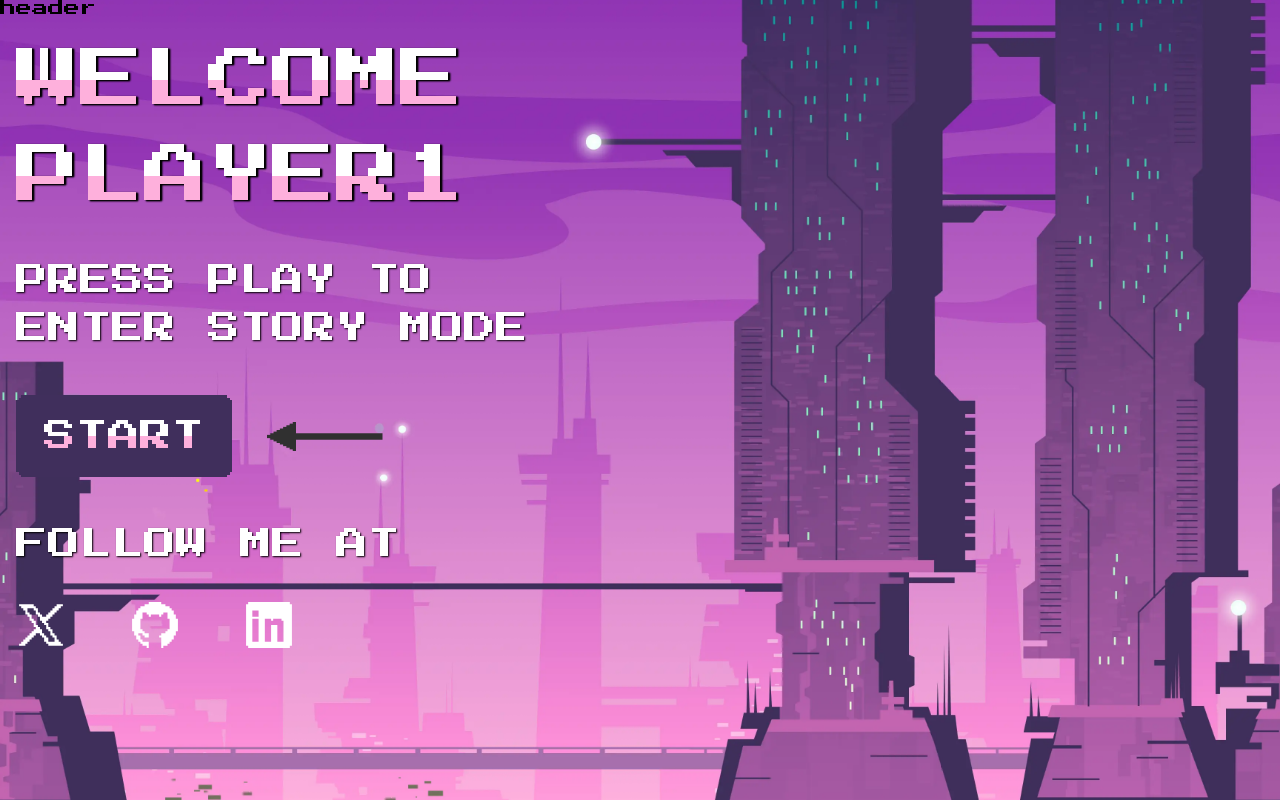
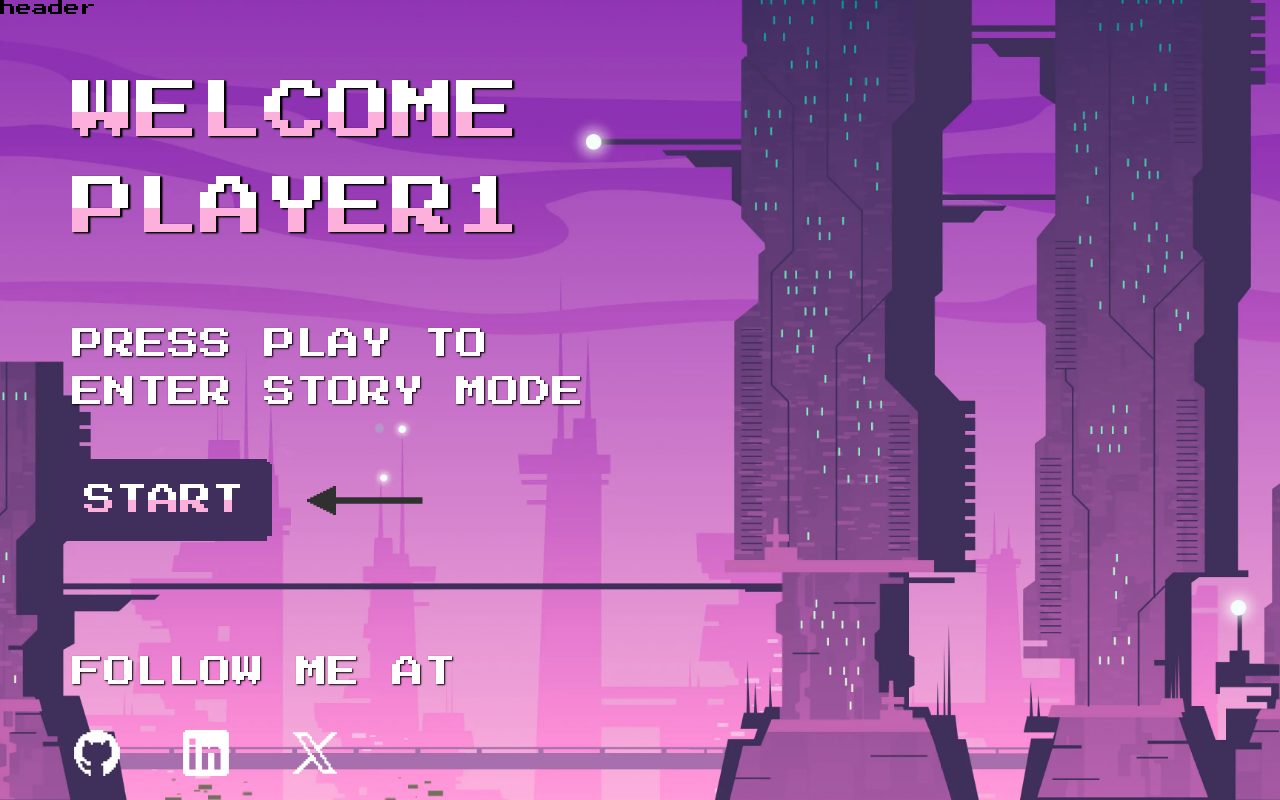
Before and after one commit to Rozycos/retro-game, a Next.js app: page / in a window 1280 px wide. Built offline with nearby package versions, Linux system fonts and the light colour scheme.

Commit message:
creating home page

```diff
--- a/app/page.js
+++ b/app/page.js
@@ -1,9 +1,9 @@
 import Button from '@/components/common/Button';
 import styles from '../styles/elements/Home.module.scss';
 import Character from '@/components/common/Character';
-import Loader from '@/components/common/Loader';
-import Link from 'next/link';
-import SocialButtons from '@/components/common/SocialButtons';
+//import Loader from '@/components/common/Loader';
+//import Link from 'next/link';
+//import SocialButtons from '@/components/common/SocialButtons';
 import FollowMe from '@/components/page-specific/Home/FollowMe';
 
 //todo 1. zdefiniować pseudoelementy w h1
@@ -13,23 +13,26 @@ export default function Home() {
     <div className={styles.container}>
       <header className='header'>header</header>
       <main className='main'>
-        <section className='section__welcome'>
+        <section className='container section__welcome'>
           <h1 className='main__heading'>
-            <p className='dual-color-text'>Welcome</p>
-            <p className='dual-color-text'>player1</p>
+            <p className='dual-color-text dual-color-text__shadow'>Welcome</p>
+            <p className='dual-color-text dual-color-text--shadow'>player1</p>
           </h1>
           <h2 className='main__subheading'>Press play to<br></br> Enter story mode</h2>
         </section>
-        <section className='main__section main__section--button'>
+        <section className='container main__section main__section--button'>
           <Button text='start' secondary='true' destinatioPage = '/about-me'/>
-          <div className='main__character main__character--arrow'>
+          <div className='main__character main__character--display'>
             <Character character='arrow'/>
           </div>
         </section>
-        <section>
+
+      </main>
+      <footer className='footer'>
+        <section className='container footer__section footer__section--social'>
           <FollowMe/>
         </section>
-      </main>
+      </footer>
     </div>
   );
 }
--- a/components/common/SvgIcons/GitHubIcon.jsx
+++ b/components/common/SvgIcons/GitHubIcon.jsx
@@ -1,5 +1,5 @@
 const GitHubIcon = () => (
-    <svg xmlns="http://www.w3.org/2000/svg" width="50" height="50" viewBox="0 0 24 24" fill="currentColor">
+    <svg xmlns="http://www.w3.org/2000/svg" viewBox="0 0 24 24" fill="currentColor">
       <polygon points="23 9 23 15 22 15 22 17 21 17 21 19 20 19 20 20 19 20 19 21 18 21 18 22 16 22 16 23 15 23 15 18 14 18 14 17 15 17 15 16 17 16 17 15 18 15 18 14 19 14 19 9 18 9 18 6 16 6 16 7 15 7 15 8 14 8 14 7 10 7 10 8 9 8 9 7 8 7 8 6 6 6 6 9 5 9 5 14 6 14 6 15 7 15 7 16 9 16 9 18 7 18 7 17 6 17 6 16 4 16 4 17 5 17 5 19 6 19 6 20 9 20 9 23 8 23 8 22 6 22 6 21 5 21 5 20 4 20 4 19 3 19 3 17 2 17 2 15 1 15 1 9 2 9 2 7 3 7 3 5 4 5 4 4 5 4 5 3 7 3 7 2 9 2 9 1 15 1 15 2 17 2 17 3 19 3 19 4 20 4 20 5 21 5 21 7 22 7 22 9 23 9"/>
     </svg>
   );
--- a/components/common/SvgIcons/GoogleIcon.jsx
+++ b/components/common/SvgIcons/GoogleIcon.jsx
@@ -1,5 +1,5 @@
 const GoogleIcon = () => (
-    <svg xmlns="http://www.w3.org/2000/svg" width="50" height="50" viewBox="0 0 24 24" fill="currentColor">
+    <svg xmlns="http://www.w3.org/2000/svg" viewBox="0 0 24 24" fill="currentColor">
       <polygon points="23 10 23 15 22 15 22 17 21 17 21 19 20 19 20 20 19 20 19 21 17 21 17 22 15 22 15 23 9 23 9 22 7 22 7 21 5 21 5 20 4 20 4 19 3 19 3 17 2 17 2 15 1 15 1 9 2 9 2 7 3 7 3 5 4 5 4 4 5 4 5 3 7 3 7 2 9 2 9 1 15 1 15 2 17 2 17 3 19 3 19 5 18 5 18 6 17 6 17 7 15 7 15 6 9 6 9 7 7 7 7 9 6 9 6 15 7 15 7 17 9 17 9 18 15 18 15 17 17 17 17 15 18 15 18 14 12 14 12 10 23 10"/>
     </svg>
   );
--- a/components/common/SvgIcons/LinkedInIcon.jsx
+++ b/components/common/SvgIcons/LinkedInIcon.jsx
@@ -1,5 +1,5 @@
 const LinkedInIcon = () => (
-    <svg xmlns="http://www.w3.org/2000/svg" width="50" height="50" viewBox="0 0 24 24" fill="currentColor">
+    <svg xmlns="http://www.w3.org/2000/svg" viewBox="0 0 24 24" fill="currentColor">
       <path d="m22,2v-1H2v1h-1v20h1v1h20v-1h1V2h-1Zm-9,10v8h-3v-11h3v1h1v-1h4v1h1v10h-3v-8h-3Zm-9-4v-3h3v3h-3Zm3,1v11h-3v-11h3Z"/>
     </svg>
   );
--- a/components/common/SvgIcons/XIcon.jsx
+++ b/components/common/SvgIcons/XIcon.jsx
@@ -1,5 +1,5 @@
 const XIcon = () => (
-    <svg xmlns="http://www.w3.org/2000/svg" width="50" height="50" viewBox="0 0 24 24" fill="currentColor">
+    <svg xmlns="http://www.w3.org/2000/svg" viewBox="0 0 24 24" fill="currentColor">
       <path d="m15.5,10v-1h1v-1h1v-1h1v-1h1v-1h1v-1h1v-1h1v-1h-3v1h-1v1h-1v1h-1v1h-1v1h-1v1h-2v-1h-1v-1h-1v-2h-1v-1h-1v-1H1.5v1h1v1h1v1h1v2h1v1h1v2h1v1h1v2h1v1h-1v1h-1v1h-1v1h-1v1h-1v1h-1v1h-1v1h-1v1h3v-1h1v-1h1v-1h1v-1h1v-1h1v-1h2v1h1v1h1v2h1v1h1v1h7v-1h-1v-1h-1v-1h-1v-2h-1v-1h-1v-2h-1v-1h-1v-2h-1v-1h1Zm0,4v1h1v2h1v1h1v2h-3v-2h-1v-1h-1v-1h-1v-2h-1v-1h-1v-1h-1v-2h-1v-1h-1v-2h-1v-1h-1v-2h3v1h1v2h1v1h1v2h1v1h1v1h1v2h1Z"/>
     </svg>
   );
--- a/components/page-specific/Home/FollowMe.jsx
+++ b/components/page-specific/Home/FollowMe.jsx
@@ -7,26 +7,26 @@ export default function FollowMe () {
 
     return(
         <>
-            <h2 className='main__subheading'>follow me at</h2>
-            <ul className='main__social-list'>
-                <li className='main__social-item'>
-                    <a href='https://www.google.com/' className='main__social-link'>
-                        <div className='main__social-icon'>
-                            <XIcon/>
-                        </div>
-                    </a>
-                </li>
-                <li className='main__social-item'>
-                    <a href='https://www.google.com/' className='main__social-link'>
-                        <div className='main__social-icon'>
+            <h2 className='footer__subheading'>follow me at</h2>
+            <ul className='footer__social-list'>
+                <li className='footer__social-item'>
+                    <a href='https://www.google.com/' className='footer__social-link'>
+                        <div className='footer__social-icon'>
                             <GitHubIcon/>
                         </div>
                     </a>
                 </li>
-                <li className='main__social-item'>
-                    <a href='https://www.google.com/' className='main__social-link'>
-                        <div className='main__social-icon'>
+                <li className='footer__social-item'>
+                    <a href='https://www.google.com/' className='footer__social-link'>
+                        <div className='footer__social-icon'>
                             <LinkedInIcon/>
+                        </div>
+                    </a>
+                </li>
+                <li className='footer__social-item'>
+                    <a href='https://www.google.com/' className='footer__social-link'>
+                        <div className='footer__social-icon'>
+                            <XIcon/>
                         </div>
                     </a>
                 </li>
--- a/styles/elements/_followMe.scss
+++ b/styles/elements/_followMe.scss
@@ -1,14 +1,23 @@
-.main{
+.footer{
+
     &__social {
         &-list {
+            width: 300px;
             display: flex;
-            flex-direction: row;
-            gap: 4rem;
+            justify-content: space-between;
+            // flex-direction: row;
+            // gap: 4rem;
             padding:1rem;
         }
         &-icon{
             //color: $color-dark-blue-secondary;
             color: $color-white;
+            width: 50px;
+            height: 50px;
+            @include mobile{
+                width: 40px;
+                height: 40px;
+            }
         }
     }
 }
--- a/styles/elements/_home.scss
+++ b/styles/elements/_home.scss
@@ -1,10 +1,12 @@
-
 @keyframes arrow-sway {
   from, to { gap: 1rem; }
   50% { gap: 2rem; }
 }
 
 .main {
+  &__heading{
+    margin:2rem 0 ;
+}
   &__section--button {
     display: flex;
     align-items: center;
@@ -13,7 +15,7 @@
     animation: arrow-sway 2s ease infinite;
   }
   &__character{
-    &--arrow{
+    &--display{
       @include mobile{
         display: none;
       }
@@ -21,6 +23,30 @@
 
   }
 }
+
+.footer{
+  &__section{
+    margin-top: 4rem;
+  }
+}
+
+// .footer{
+//   &__section--button {
+//     display: flex;
+//     align-items: center;
+//     padding: 1rem 0;
+//     gap: 1rem;
+//     animation: arrow-sway 2s ease infinite;
+//   }
+//   &__character{
+//     &--display{
+//       @include mobile{
+//         display: none;
+//       }
+//     }
+
+//   }
+// }
 
 // .section__follow-me {
 //     display: flex;
--- a/styles/generic/_base.scss
+++ b/styles/generic/_base.scss
@@ -5,9 +5,25 @@
 
 body {
     font-family: $font-press-start;
- }
+}
 
-// .main {
+// header{
+
+// }
+
+// footer {
+//     position:absolute;
+//     bottom: 0px;
+// }
+
+.container {
+    max-width: 75rem;
+    margin: 0 auto;
+    padding: 0 1rem;
+  }
+
+
+ // .main {
 //     display:flex;
 //     flex-direction: column;
 //     flex-wrap: wrap ;
--- a/styles/generic/_typography.scss
+++ b/styles/generic/_typography.scss
@@ -6,23 +6,7 @@
     background-clip: text;
     color: transparent;
     text-shadow: none;
-
-}
-
-h1 {
-    position:relative;
-    font-size:  4rem;
-    color: $color-white;
-    text-transform: uppercase;
-    padding: 1rem 0;
-    text-shadow: 1px 1px 2px $color-black;
-    z-index: 10;
-    @include mobile{
-        font-size:  2rem;
-    }
-}
-
-p::after{
+    &::after{
         content: "welcome";
         display: block;
         position:absolute;
@@ -40,8 +24,7 @@ p::after{
             left: 1px;
         }
       }
-
- p::before{
+    &::before{
         content: "player1";
         display: block;
         position:absolute;
@@ -59,6 +42,59 @@ p::after{
             left: 1px;
         }
       }
+
+}
+
+h1 {
+    position:relative;
+    font-size:  4rem;
+    color: $color-white;
+    text-transform: uppercase;
+    padding: 1rem 0;
+    text-shadow: 1px 1px 2px $color-black;
+    z-index: 10;
+    @include mobile{
+        font-size:  2rem;
+    }
+}
+
+// p::after{
+//     content: "welcome";
+//     display: block;
+//     position:absolute;
+//     color: $color-black;
+//     padding: 1rem;
+//     //text-shadow: none;
+//     text-shadow: 1px 1px 2px $color-black;
+//     top: 1rem;
+//     left: 1px;
+//     z-index: -1;
+//     @include mobile{
+//         font-size: 2rem;
+//         padding: 8px;
+//         top: 1rem;
+//         left: 1px;
+//     }
+//   }
+
+//  p::before{
+//     content: "player1";
+//     display: block;
+//     position:absolute;
+//     color: $color-black;
+//     padding: 1rem;
+//     //text-shadow: none;
+//     text-shadow: 1px 1px 2px $color-black;
+//     top: 7rem;
+//     left: 1px;
+//     z-index: -1;
+//     @include mobile{
+//         font-size: 2rem;
+//         padding: 8px;
+//         top: 4rem;
+//         left: 1px;
+//     }
+//   }
 
 h2 {
     font-size:  2rem;
```
Lines whose indentation alone changed are shown as unchanged.
